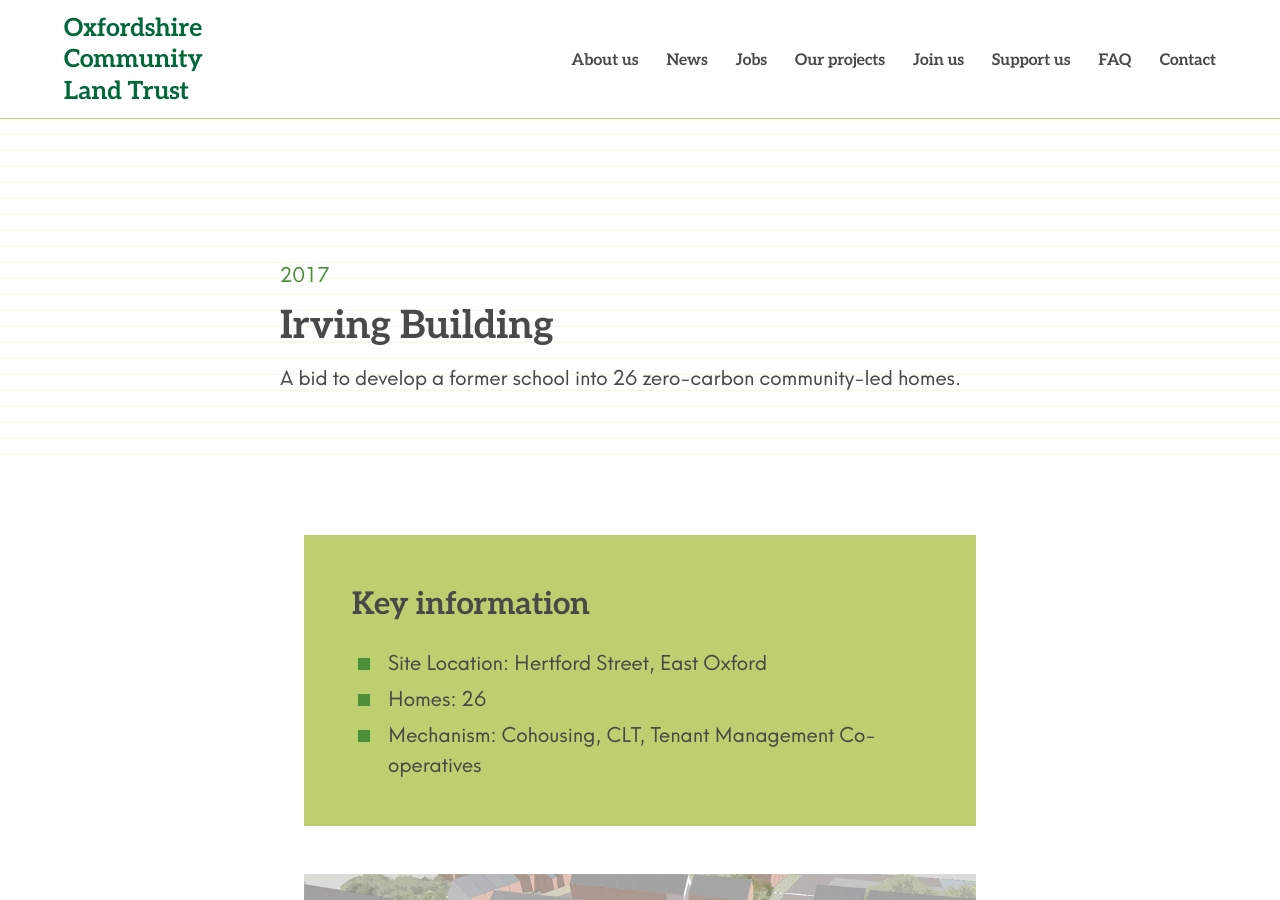
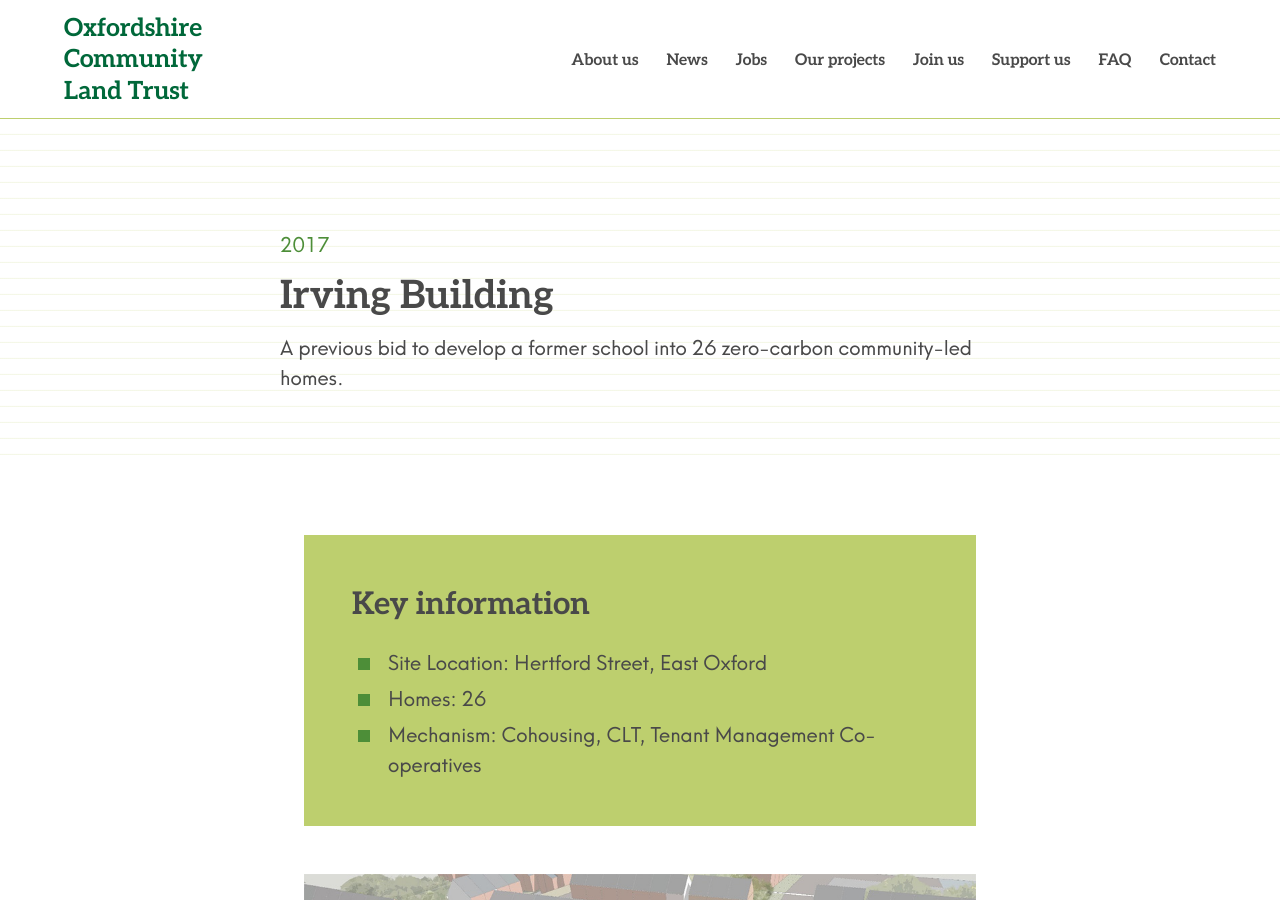
Before and after one commit to johnpuddephatt/oclt, a Jekyll site: the page built from _projects/irving.md, in a window 1280 px wide and 900 px high. Built offline with Jekyll 4.4.1, drawn with Linux system fonts in a browser that asks for light colours.

Commit message:
Update from Forestry.io Oxfordshire CLT updated _projects/wolvercote.md Oxfordshire CLT updated _projects/irving.md

```diff
--- a/_projects/irving.md
+++ b/_projects/irving.md
@@ -1,9 +1,8 @@
 ---
 title: Irving Building
 date: 2017-08-23T09:30:33.000+00:00
-excerpt: 'A  bid to develop a former school into 26 zero-carbon community-led homes.
-
-'
+excerpt: A previous bid to develop a former school into 26 zero-carbon community-led
+  homes.
 layout: project
 
 ---
```
Also changed, not shown: _projects/wolvercote.md (+1 -3 lines).
